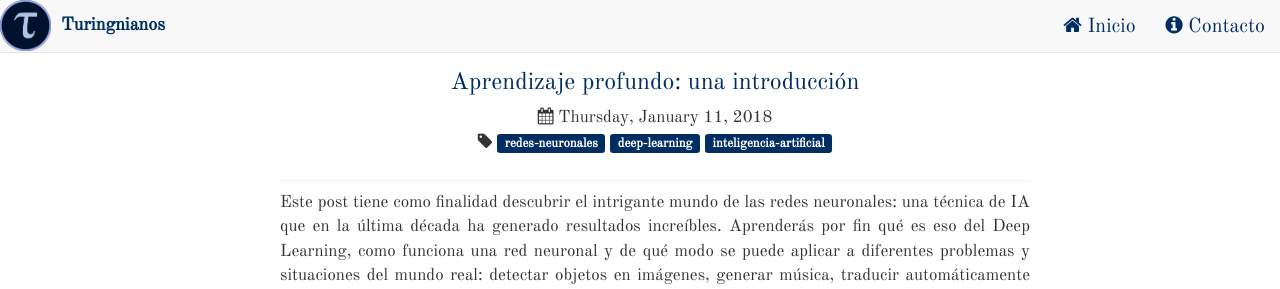
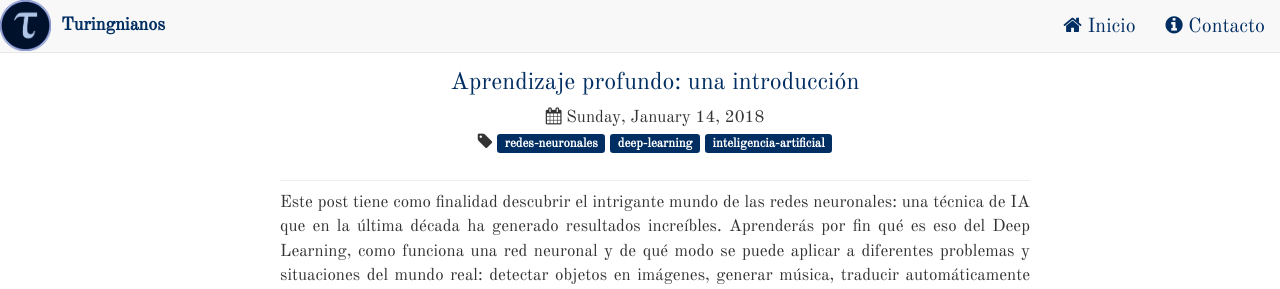
Before and after one commit to turingnianos/turingnianos.github.io, a Jekyll site: the page built from _posts/2018-01-10-deep-learning.md, in a window 1280 px wide and 900 px high. Shown: the top 289 px of the window. Built offline with Jekyll 4.4.1, drawn with Linux system fonts in a browser that asks for light colours; nearby versions of some CDN libraries; some web fonts are replaced; formulas are drawn with MathJax 3; comment, search, counter and statistics services are not loaded.

Commit message:
Update 2018-01-10-deep-learning.md

```diff
--- a/_posts/2018-01-10-deep-learning.md
+++ b/_posts/2018-01-10-deep-learning.md
@@ -1,7 +1,7 @@
 ---
 layout: post
 tags: redes-neuronales deep-learning inteligencia-artificial
-date: 2018-01-11 9:30
+date: 2018-01-14
 thumbnail: /images/neural_net.jpeg
 title: "Aprendizaje profundo: una introducción"
 comments: true
```
